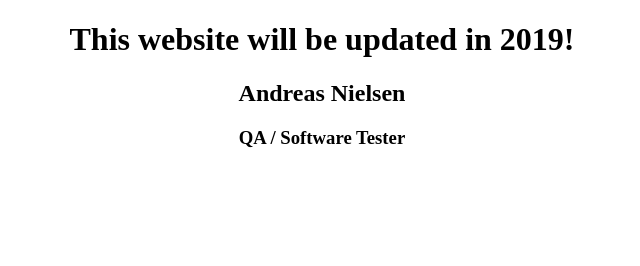
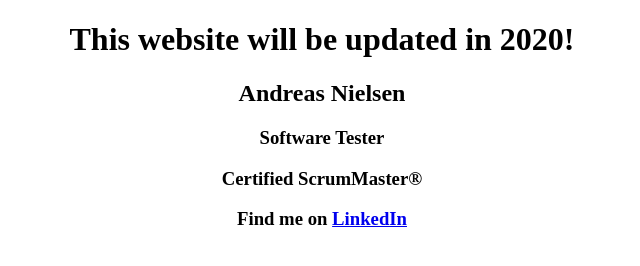
Before and after one commit to andreasedlef/andreasedlef.github.io, a plain HTML site: page index.html in a window 1280 px wide. Shown: the whole page, without its empty margins (318-958 px from the left). Drawn offline with Linux system fonts and the light colour scheme.

Commit message:
Updated details on homepage

```diff
--- a/index.html
+++ b/index.html
@@ -2,9 +2,11 @@
 <html>
   <body>
     <center>
-    <h1>This website will be updated in 2019!</h1>
+    <h1>This website will be updated in 2020!</h1>
     <h2>Andreas Nielsen</h2>
-    <h3>QA / Software Tester</h3>
+    <h3>Software Tester</h3>
+    <h3>Certified ScrumMaster®</h3>
+    <h3>Find me on <a href="https://www.linkedin.com/in/andreasedlef/">LinkedIn</a></h3>
   </center>
   </body>
 </html>
```
